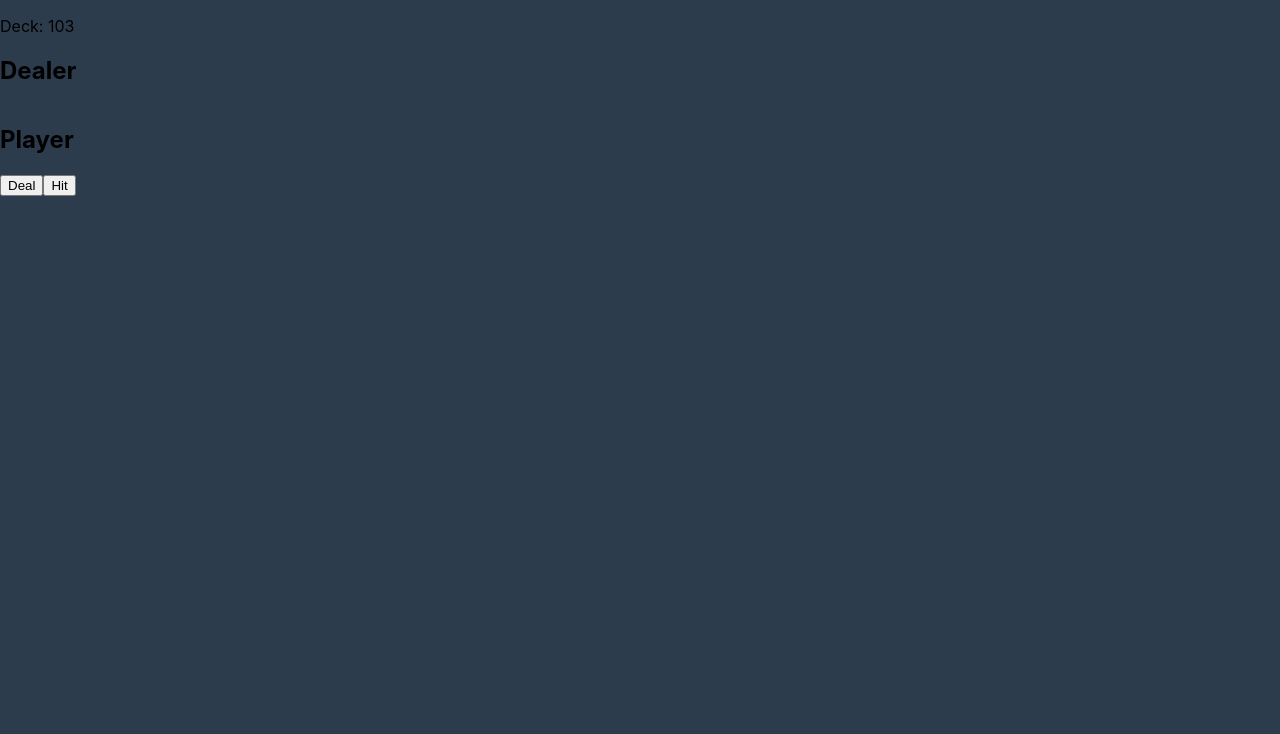
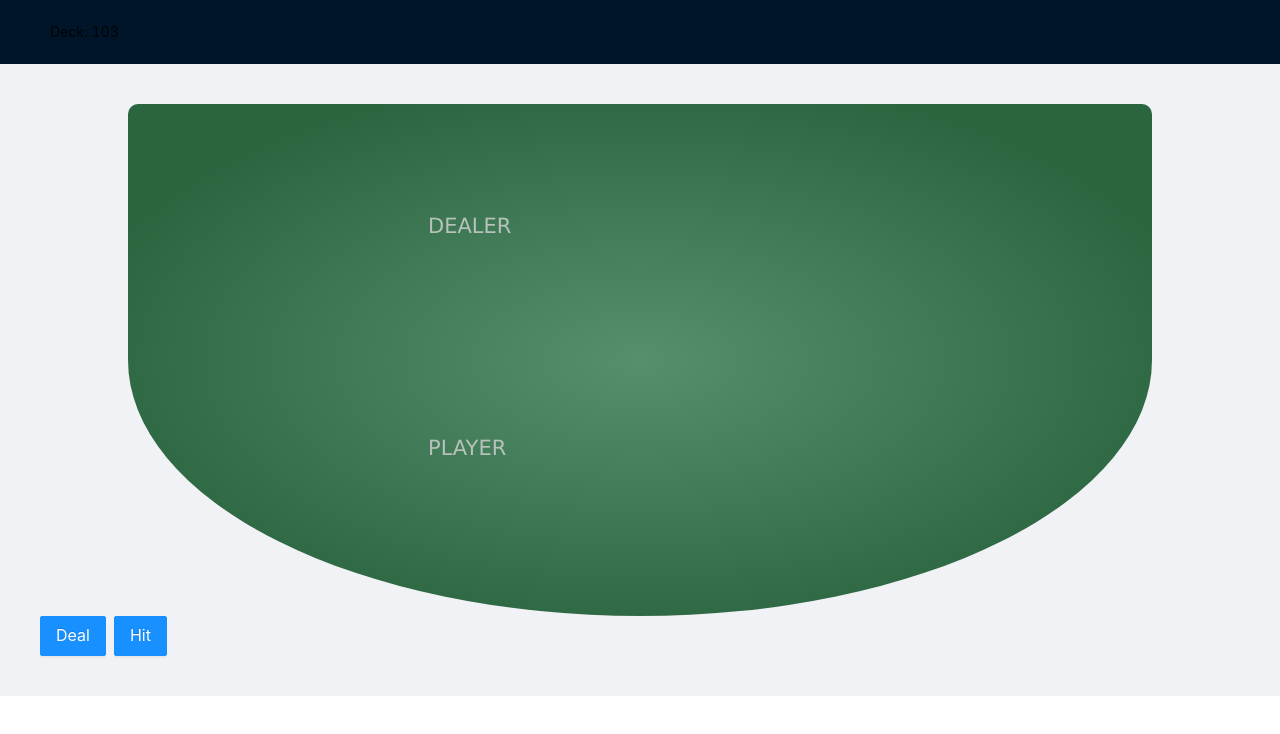
Before and after one commit to RobMasters/Blackjack, a React (Create React App) app: page / in a window 1280 px wide. Shown: the top 734 px of the page. Built offline with nearby package versions, Linux system fonts and the light colour scheme.

Commit message:
Add antd library and give everywhere a tidy up

```diff
--- a/package.json
+++ b/package.json
@@ -11,6 +11,7 @@
     "@types/react": "^18.0.0",
     "@types/react-dom": "^18.0.0",
     "@types/styled-components": "^5.1.25",
+    "antd": "^4.20.1",
     "react": "^18.1.0",
     "react-dom": "^18.1.0",
     "react-scripts": "5.0.1",
--- a/src/App.tsx
+++ b/src/App.tsx
@@ -1,5 +1,7 @@
 import React from 'react';
 import { Game } from './components/Game';
+
+import 'antd/dist/antd.css';
 
 function App() {
   return (
--- a/src/components/Card/Card.style.ts
+++ b/src/components/Card/Card.style.ts
@@ -1,35 +1,8 @@
 import styled, { css } from 'styled-components';
+import { Card } from 'antd';
 import { ICardProps } from './Card';
 
-const wrapperStyles = css`
-  width: 100px;
-  height: 150px;
-  background: white;
-  border-radius: 5px;
-  box-sizing: border-box;
-  box-shadow: inset 2px 2px #212b37;
-`;
-
-export const CardWrapper = styled.div<Pick<ICardProps, 'suit' | 'skew'>>`
-  ${wrapperStyles};
-  padding: 5px;
-  color: ${({ suit }) =>
-    suit === 'hearts' || suit === 'diamonds' ? 'red' : 'black'};
-  display: flex;
-  flex-direction: column;
-  position: relative;
-  ${({ skew }) =>
-    skew &&
-    css`
-      transform: rotate(${skew}deg);
-    `}
-`;
-
-export const FaceDownCard = styled.div`
-  ${wrapperStyles};
-
-  border: 5px solid rgba(255, 255, 255, 0.8);
-
+const cardBackground = css`
   background-color: #e5e5f7;
   opacity: 0.8;
   background-image: linear-gradient(
@@ -82,17 +55,63 @@ export const FaceDownCard = styled.div`
     );
   background-size: 20px 35px;
   background-position: 0 0, 0 0, 10px 18px, 10px 18px, 0 0, 10px 18px;
+  border: 4px solid rgba(255, 255, 255, 0.7);
+`;
+
+const wrapperStyles = css`
+  width: 80px;
+  flex: 0 1 80px;
+  aspect-ratio: 2/3;
+  border-color: #c9c9c9;
+
+  @media (min-width: 1200px) {
+    width: 100px;
+    flex: 0 1 100px;
+  }
+
+  @media (min-width: 1400px) {
+    width: 120px;
+    flex: 0 1 120px;
+  }
+`;
+
+export const CardWrapper = styled(Card)<Pick<ICardProps, 'suit' | 'skew'>>`
+  ${wrapperStyles};
+  //padding: 5px;
+  color: ${({ suit }) =>
+    suit === 'hearts' || suit === 'diamonds' ? 'red' : 'black'};
+
+  .ant-card-body {
+    display: flex;
+    flex-direction: column;
+    padding: 5px;
+  }
+  position: relative;
+  ${({ skew }) =>
+    skew &&
+    css`
+      transform: rotate(${skew}deg);
+    `}
+`;
+
+export const FaceDownCard = styled.div`
+  ${wrapperStyles};
+  border-radius: 2px;
+  ${cardBackground}
 `;
 
 export const CornerRank = styled.span`
   flex: 0;
   font-weight: bold;
   font-size: 1.5rem;
+  line-height: 1.5rem;
 `;
 
 export const CornerSuit = styled.span`
   flex: 0;
   font-weight: bold;
+  font-size: 1.2rem;
+  line-height: 1.2rem;
 `;
 
 export const MiddleSuit = styled.span`
--- /dev/null
+++ b/src/components/Game/Game.style.ts
@@ -0,0 +1,22 @@
+import { Layout } from 'antd';
+import styled from 'styled-components';
+const { Content: LayoutContent } = Layout;
+
+export const Content = styled(LayoutContent)`
+  padding: 40px;
+`;
+
+export const GameTable = styled.div`
+  width: 80vw;
+  aspect-ratio: 2/1;
+  min-width: 1000px;
+  margin: 0 auto;
+  padding: 2% 25% 5%;
+  background: radial-gradient(#568f6c 0%, #2a6540 80%);
+  border-radius: 10px 10px 50% 50%;
+
+  > .ant-space {
+    height: 100%;
+    justify-content: space-around;
+  }
+`;
--- a/src/components/Game/Game.tsx
+++ b/src/components/Game/Game.tsx
@@ -1,7 +1,9 @@
 import React, { useCallback, useEffect, useState } from 'react';
+import { Button, Layout, Space } from 'antd';
 import { getRandomNumberWithinRange } from '../../utils';
-import Card from '../Card/Card';
 import Hand, { IHand, EMPTY_HAND } from '../Hand';
+
+import * as SC from './Game.style';
 
 const suits = ['hearts', 'diamonds', 'spades', 'clubs'] as const;
 const ranks = ['A', 2, 3, 4, 5, 6, 7, 8, 9, 10, 'J', 'Q', 'K'] as const;
@@ -19,6 +21,7 @@ export interface ICard {
   rank: Rank;
   suit: Suit;
   show?: boolean;
+  skew?: number;
 }
 
 type Deck = ICard[];
@@ -43,16 +46,19 @@ const shuffle = (deck: Deck) => {
   return shuffled;
 };
 
+const randomRotation = () => getRandomNumberWithinRange(-25, 25) / 10;
+
 const draw = (deck: Deck, show: boolean = true): ICard => {
   const card = deck.shift() as ICard;
-  return { ...card, show };
+  return { ...card, show, skew: randomRotation() };
 };
 
 const Game: React.FC = () => {
   const [deck, setDeck] = useState<Deck>(fullDeck);
   const [cutPosition, setCutPosition] = useState<number>(fullDeck.length);
 
-  const [dealerHand, setDealerHand] = useState<IHand>(EMPTY_HAND);
+  const [dealerHand, setDealerHand] =
+    useState<Omit<IHand, 'betAmount'>>(EMPTY_HAND);
   const [playerHands, setPlayerHands] = useState<IHand[]>([EMPTY_HAND]);
   const [activeHand, setActiveHand] = useState<number>(0);
 
@@ -92,20 +98,28 @@ const Game: React.FC = () => {
   }, [deck, activeHand]);
 
   return (
-    <section>
-      <header>
+    <Layout>
+      <Layout.Header>
         <p>Deck: {deck.length}</p>
-      </header>
-      <div>
-        <Hand isDealer hand={dealerHand} />
+      </Layout.Header>
+      <SC.Content>
+        <SC.GameTable>
+          <Space direction="vertical" size="middle">
+            <Hand isDealer hand={dealerHand} />
+            <Hand isDealer={false} hand={playerHands[0]} />
+          </Space>
+        </SC.GameTable>
 
-        <Hand isDealer={false} hand={playerHands[0]} />
-      </div>
-      <div>
-        <button onClick={dealHands}>Deal</button>
-        <button onClick={handleHit}>Hit</button>
-      </div>
-    </section>
+        <Space align="center">
+          <Button type="primary" onClick={dealHands} size="large">
+            Deal
+          </Button>
+          <Button type="primary" onClick={handleHit} size="large">
+            Hit
+          </Button>
+        </Space>
+      </SC.Content>
+    </Layout>
   );
 };
 
--- a/src/components/Hand/Hand.style.ts
+++ b/src/components/Hand/Hand.style.ts
@@ -1,14 +1,22 @@
 import styled from 'styled-components';
+
+export const Hand = styled.div`
+  h1 {
+    color: #b6c2ba;
+    text-transform: uppercase;
+    font-family: 'Lucida Grande';
+    //letter-spacing: 1px;
+    line-height: 1rem;
+  }
+`;
 
 export const Cards = styled.div`
   display: flex;
   flex-direction: row;
 
   > * {
-    flex: 0 1 100px;
-
     &:not(:first-child) {
-      margin-left: -70px;
+      margin-left: -50px;
     }
   }
 `;
--- a/src/components/Hand/Hand.tsx
+++ b/src/components/Hand/Hand.tsx
@@ -1,5 +1,4 @@
 import React from 'react';
-import { getRandomNumberWithinRange } from '../../utils';
 import Card from '../Card/Card';
 import { ICard } from '../Game/Game';
 
@@ -8,6 +7,7 @@ import * as SC from './Hand.style';
 export interface IHand {
   cards: ICard[];
   value: number;
+  betAmount?: number;
 }
 
 export const EMPTY_HAND: IHand = { cards: [], value: 0 };
@@ -17,21 +17,16 @@ interface IHandProps {
   isDealer: boolean;
 }
 
-const randomRotation = () => getRandomNumberWithinRange(-30, 30) / 10;
-const Hand: React.VFC<IHandProps> = ({ hand: { cards, value }, isDealer }) => {
+const Hand: React.FC<IHandProps> = ({ hand: { cards, value }, isDealer }) => {
   return (
-    <div>
+    <SC.Hand>
       <h1>{isDealer ? 'Dealer' : 'Player'}</h1>
       <SC.Cards>
         {cards.map((card, index) => (
-          <Card
-            {...card}
-            key={`${isDealer ? 'd' : 'p'}-${index}`}
-            skew={index > 0 ? randomRotation() : 0}
-          />
+          <Card {...card} key={`${isDealer ? 'd' : 'p'}-${index}`} />
         ))}
       </SC.Cards>
-    </div>
+    </SC.Hand>
   );
 };
 
```
Also changed, not shown: 1 other file (tests, documents, lock files or other folders).
